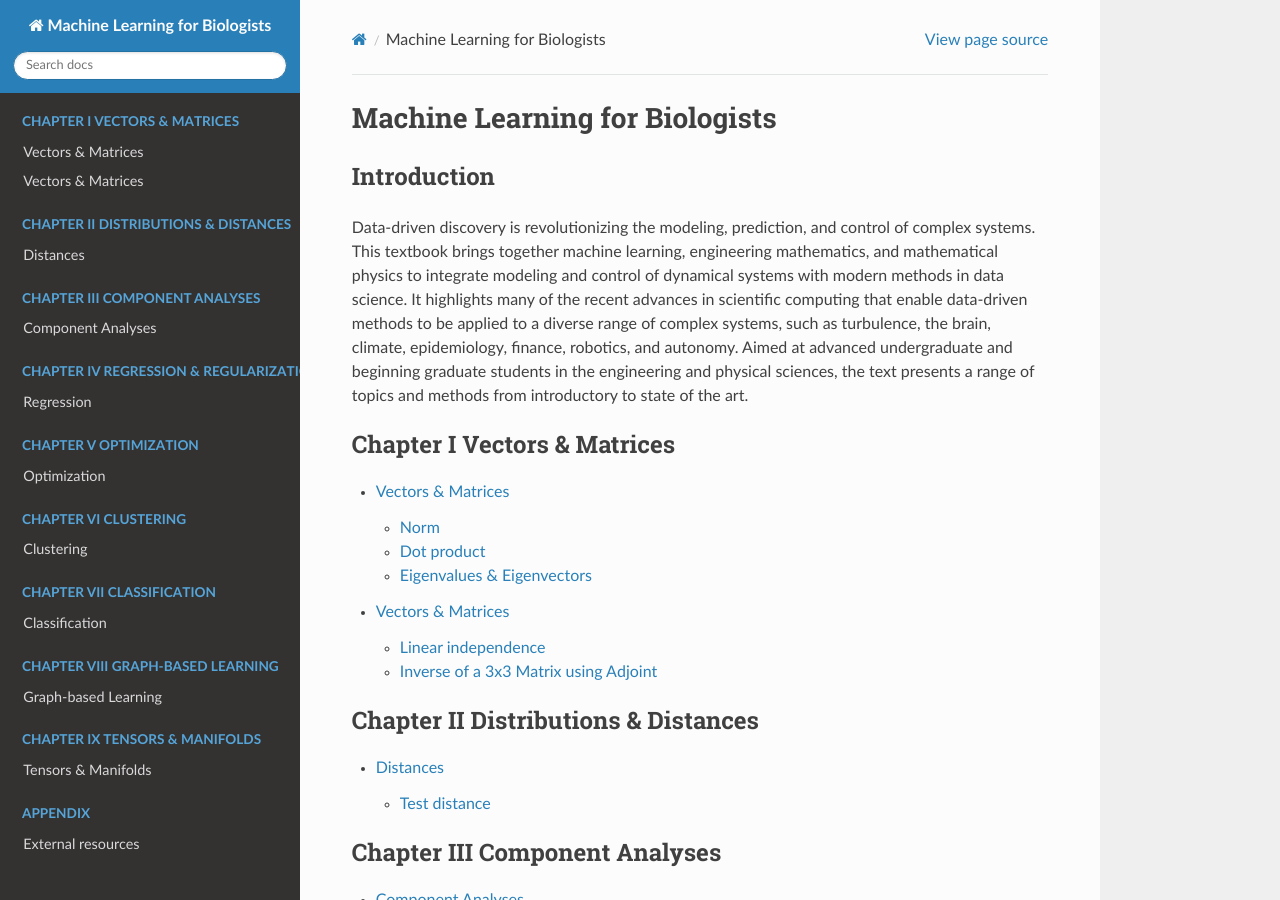
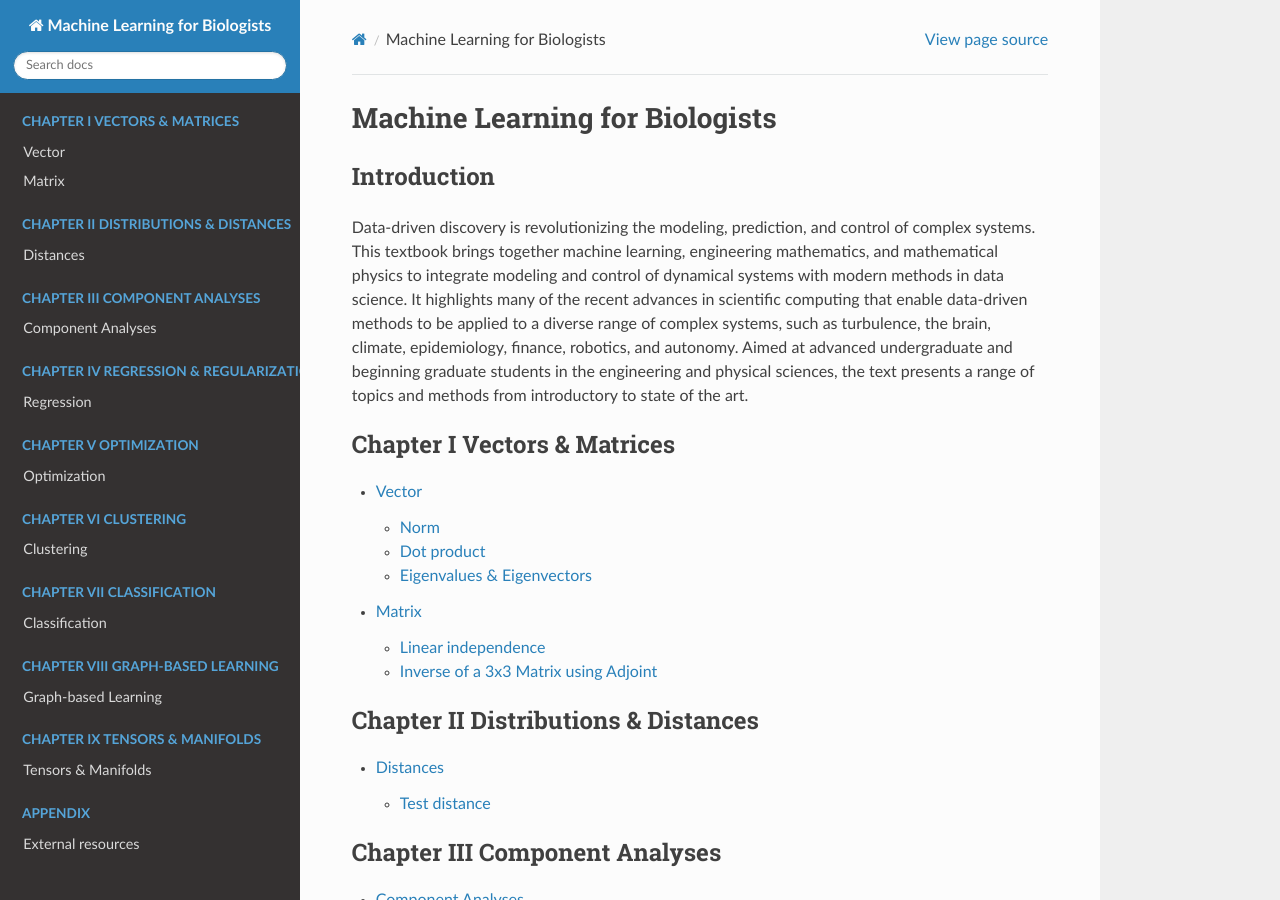
Before and after one commit to jamesjcai/readthedocs_ml4b, a Sphinx documentation site: the page built from docs/index.rst, in a window 1280 px wide and 900 px high. Built offline with Sphinx 7.4.7 and the Read the Docs theme 2.0.0, drawn with Linux system fonts in a browser that asks for light colours.

Commit message:
Update chapter1.rst

```diff
--- a/docs/chapter1.rst
+++ b/docs/chapter1.rst
@@ -1,7 +1,7 @@
 .. _chapter1:
 
-Vectors & Matrices
-==================
+Vector
+======
 
 Norm
 ----
@@ -17,8 +17,8 @@ Eigenvalues & Eigenvectors
 
 .. _vectors--matrices:
 
-Vectors & Matrices
-==================
+Matrix
+======
 
 https://link.springer.com/chapter/10.1007/978-981-10-6808-9\ `\ \_1`_ -
 
```
